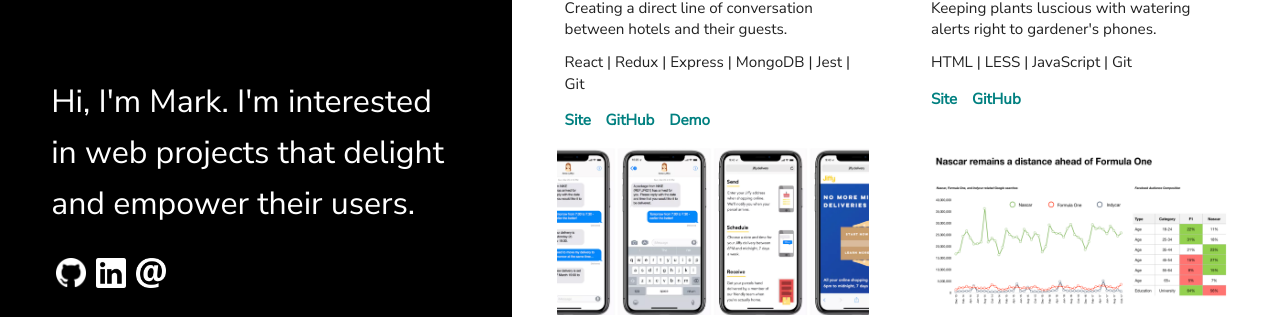
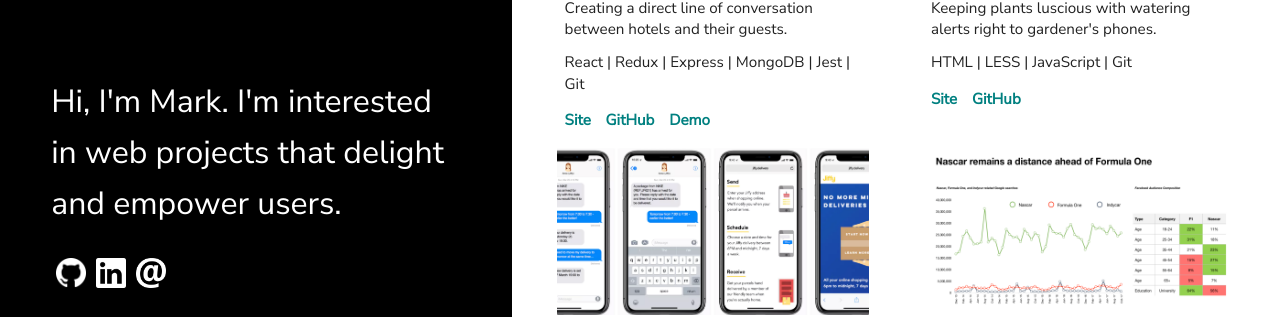
Before and after one commit to mark-marshall/portfolio, a React (Create React App) app: page / in a window 1280 px wide. Shown: the part 260-577 px from the top of the page. Built offline with nearby package versions, Linux system fonts and the light colour scheme.

Commit message:
Finalise intro text

```diff
--- a/src/views/Intro.jsx
+++ b/src/views/Intro.jsx
@@ -10,7 +10,7 @@ const Intro = () => {
     <StyledIntro>
       <div>
         Hi, I'm Mark. I'm interested in web projects that
-        delight and empower their users.
+        delight and empower users.
       </div>
       <nav>
         <a
```
